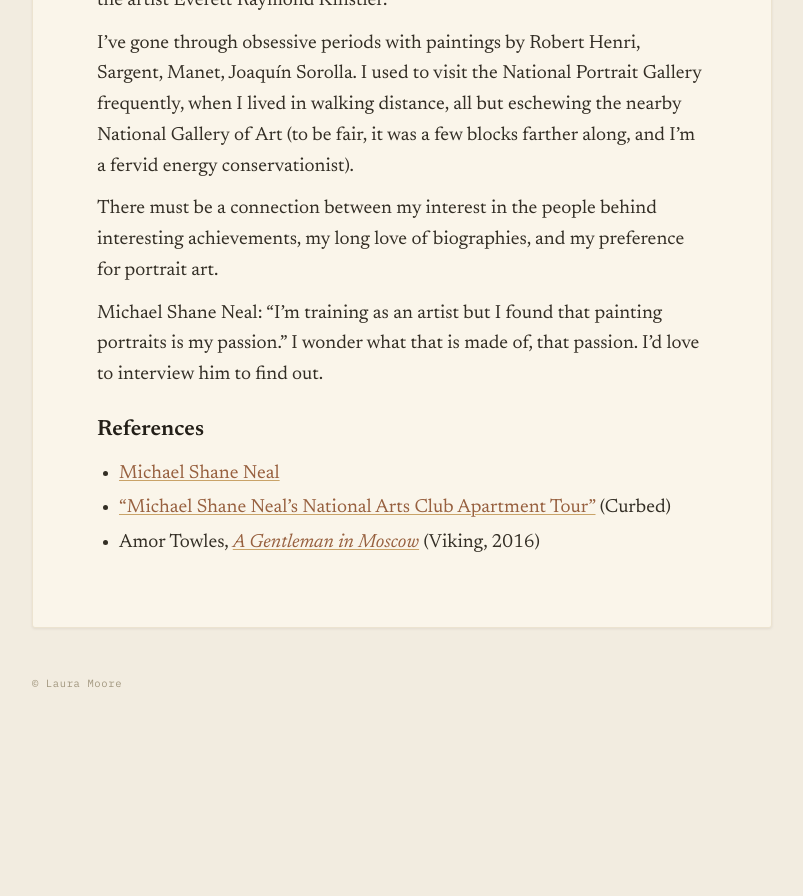
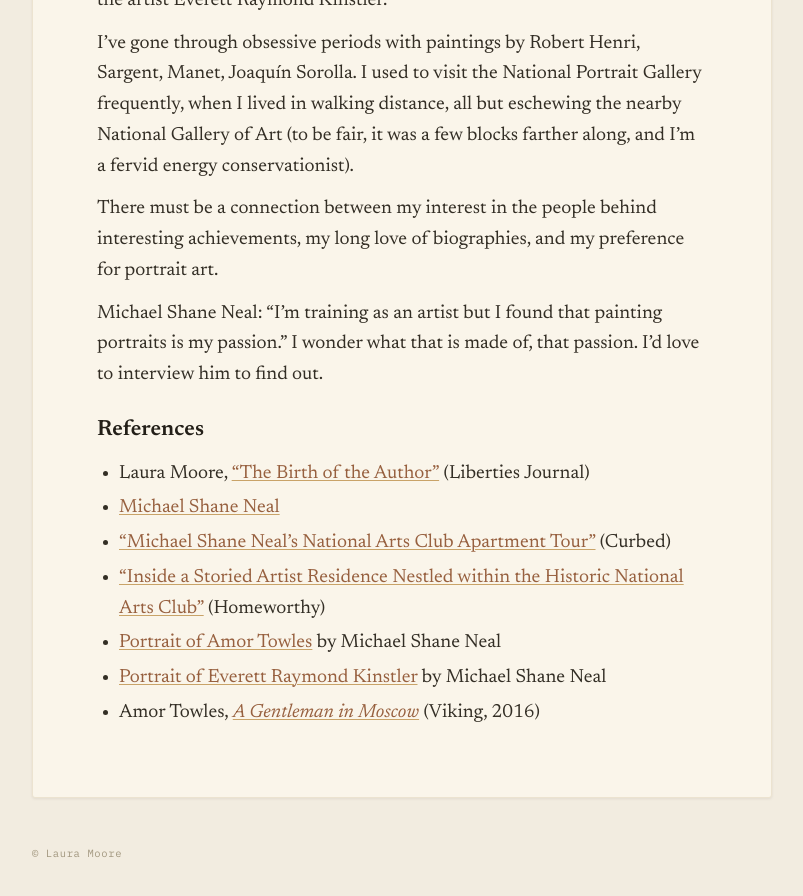
Before and after one commit to lauramoorewrites-del/treasury, a Jekyll site: the page built from _pages/the-style-of-portrait-artist-michael-shane-neal.md, in a window 1280 px wide and 900 px high, scrolled down 1294 px. Shown: the top 896 px of the window, without its empty margins (238-1041 px from the left). Built offline with Jekyll 4.4.1, drawn with Linux system fonts in a browser that asks for light colours; before the commit the page ends 2024 px from its top, so only the background shows below that.

Commit message:
Add hyperlinked references from source document
Liberties essay, Homeworthy video, and Neal portrait links.

Co-Authored-By: Claude Opus 4.6 (1M context) <noreply@anthropic.com>

```diff
--- a/_pages/the-style-of-portrait-artist-michael-shane-neal.md
+++ b/_pages/the-style-of-portrait-artist-michael-shane-neal.md
@@ -29,6 +29,10 @@ Michael Shane Neal: “I’m training as an artist but I found that painting por
 
 ## References
 
+- Laura Moore, [“The Birth of the Author”](https://libertiesjournal.com/online-articles/the-birth-of-the-author/) (Liberties Journal)
 - [Michael Shane Neal](https://www.michaelshaneneal.com/)
 - [“Michael Shane Neal's National Arts Club Apartment Tour”](https://www.curbed.com/article/michael-shane-neal-national-arts-club-apartment-tour.html) (Curbed)
+- [“Inside a Storied Artist Residence Nestled within the Historic National Arts Club”](https://homeworthy.com/watch/inside-a-storied-artist-residence-nestled-within-the-historic-national-arts-club/) (Homeworthy)
+- [Portrait of Amor Towles](https://www.michaelshaneneal.com/portfolio?itemId=74smr21ra3batinaaa8kpbk815i7x1) by Michael Shane Neal
+- [Portrait of Everett Raymond Kinstler](https://www.michaelshaneneal.com/portfolio?itemId=8t8n9e7oxz6mnbchm9d3giax8vbjx9) by Michael Shane Neal
 - Amor Towles, [*A Gentleman in Moscow*](https://bookshop.org/p/books/a-gentleman-in-moscow-amor-towles/10206530) (Viking, 2016)
```
